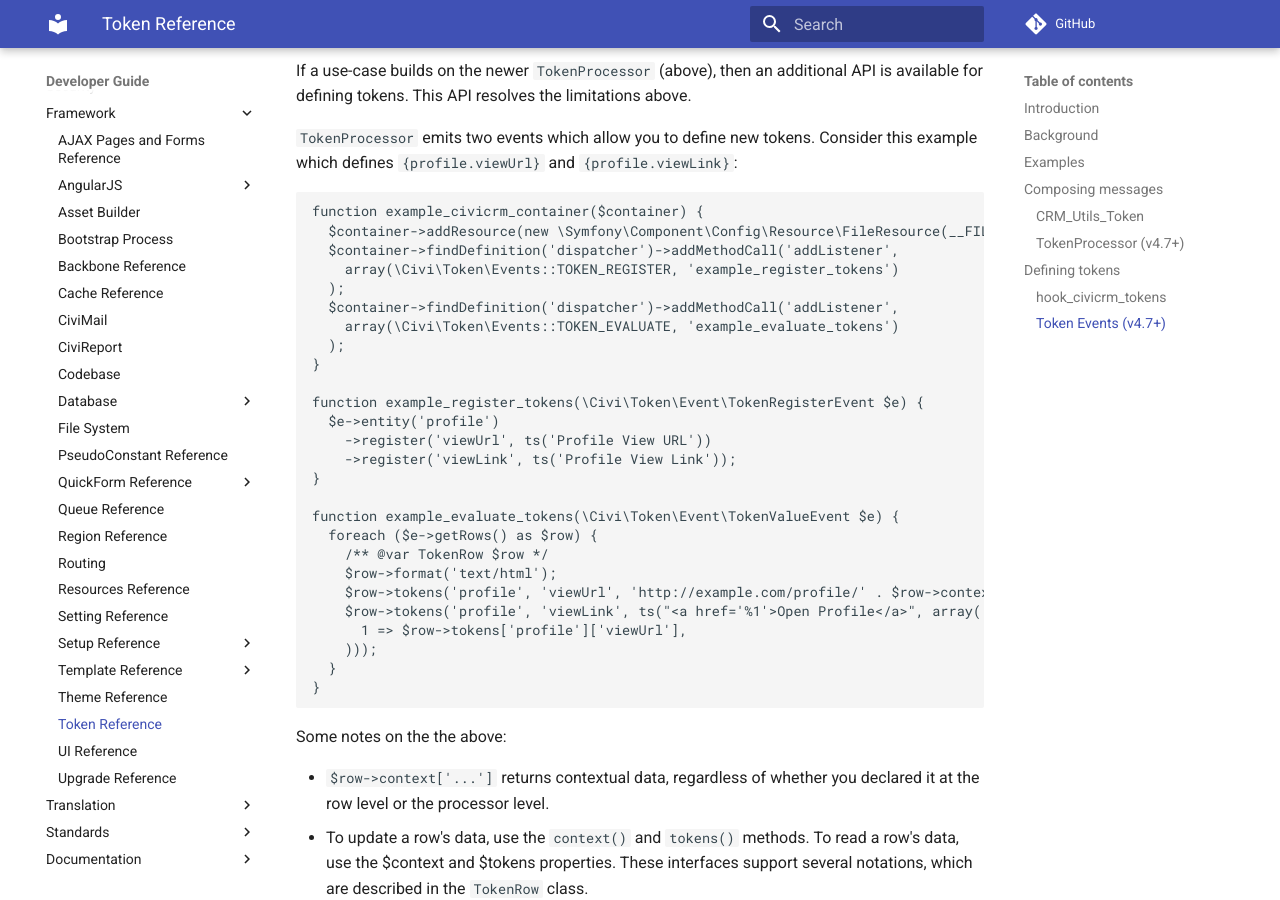
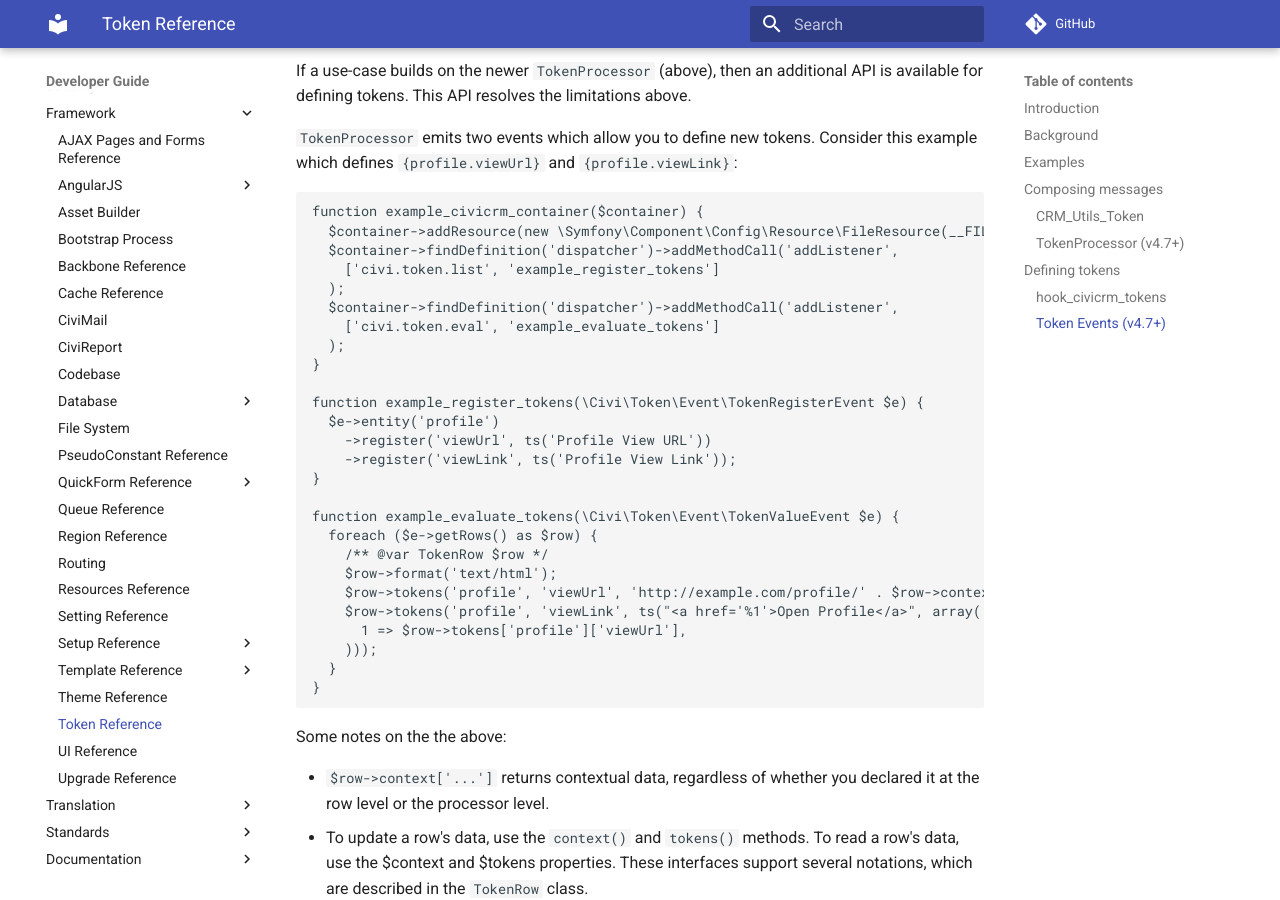
Before and after one commit to civicrm/civicrm-dev-docs, an MkDocs documentation site: the page built from docs/framework/token.md, in a window 1280 px wide and 900 px high, scrolled down 4234 px. Built offline with MkDocs 1.6.1 and Material for MkDocs 9.7.7, drawn with Linux system fonts in a browser that asks for light colours; comment, search, counter and statistics services are not loaded; some of the changed text lies outside the part shown.

Commit message:
dev/core#1744 - Cleanup event naming
See also:

* https://lab.civicrm.org/dev/core/-/issues/1744
* https://github.com/civicrm/civicrm-core/pull/17240

````diff
--- a/docs/framework/token.md
+++ b/docs/framework/token.md
@@ -93,7 +93,7 @@ The basic process in the new subsystem is
 
 - Whenever an application's controller (e.g. for CiviMail or PDFs or scheduled reminders) needs to compose a message, it instantiates `Civi\Token\TokenProcessor`.
 - The `controller` passes some information to `TokenProcessor` – namely, the `$context` and the list of `$rows`.
-- The `TokenProcessor` fires an event (`TOKEN_EVALUATE`). Other modules respond with the actual token content.
+- The `TokenProcessor` fires an event (`civi.token.eval`). Other modules respond with the actual token content.
 - For each of the rows, the controller requests a rendered blob of text.
 
 ```php
@@ -139,10 +139,10 @@ If a use-case builds on the newer `TokenProcessor` (above), then an additional A
 function example_civicrm_container($container) {
   $container->addResource(new \Symfony\Component\Config\Resource\FileResource(__FILE__));
   $container->findDefinition('dispatcher')->addMethodCall('addListener',
-    array(\Civi\Token\Events::TOKEN_REGISTER, 'example_register_tokens')
+    ['civi.token.list', 'example_register_tokens']
   );
   $container->findDefinition('dispatcher')->addMethodCall('addListener',
-    array(\Civi\Token\Events::TOKEN_EVALUATE, 'example_evaluate_tokens')
+    ['civi.token.eval', 'example_evaluate_tokens']
   );
 }
 
````
